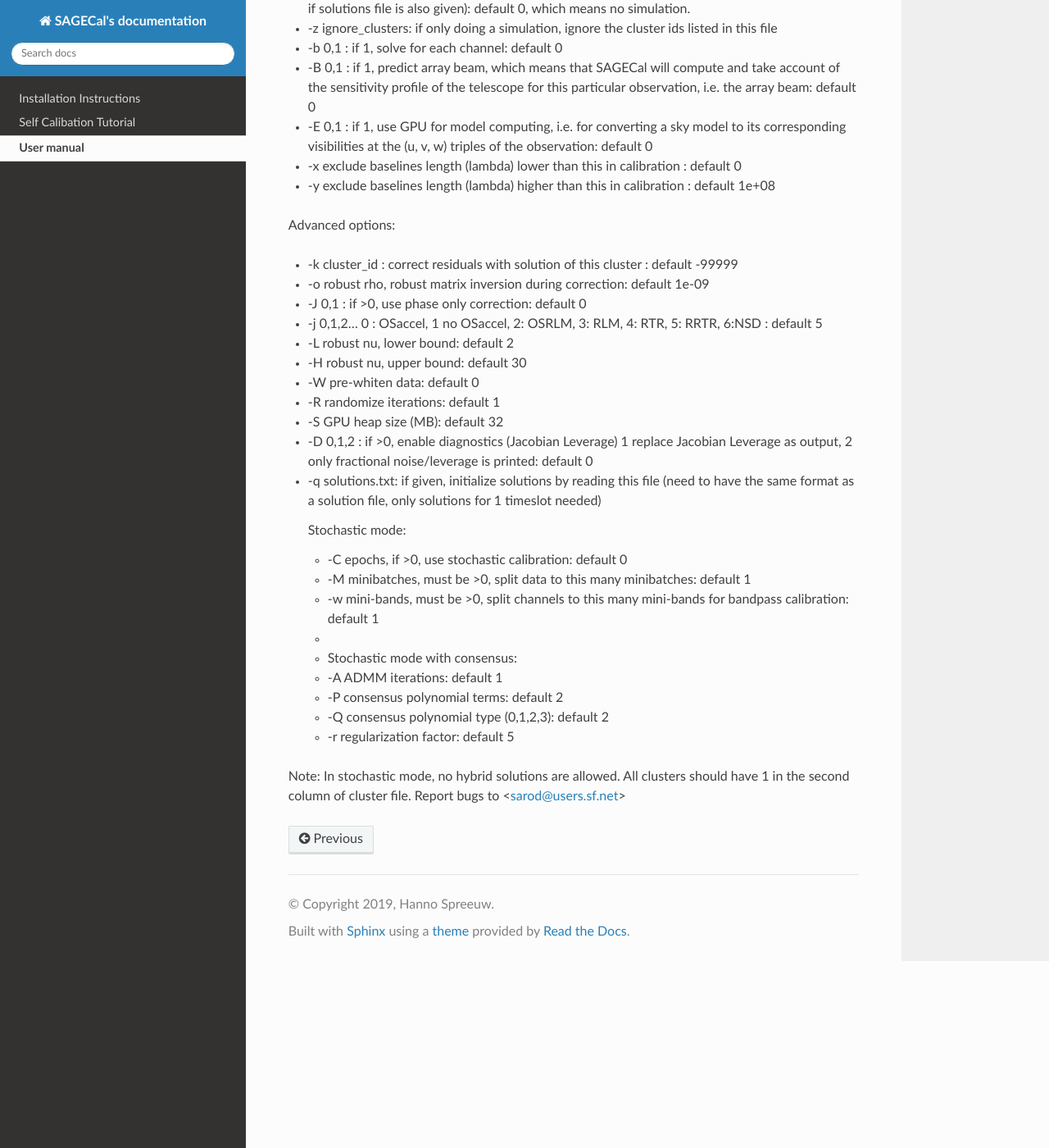
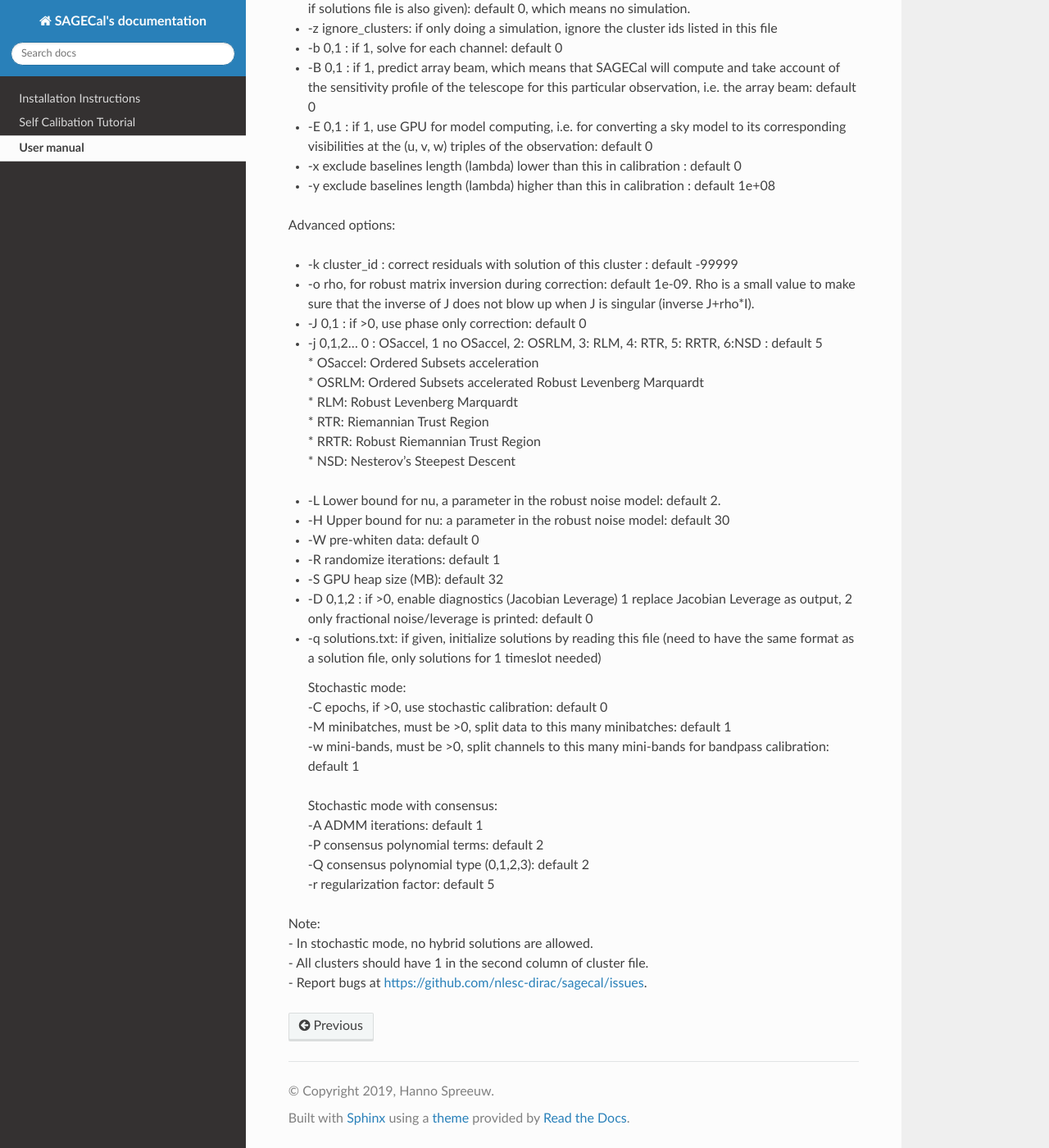
Before and after one commit to nlesc-dirac/sagecal, a Sphinx documentation site: the page built from Docs/source/user_manual.rst, in a window 1280 px wide and 1400 px high, scrolled down 809 px. Shown: the whole window at 82% size. Built offline with Sphinx 7.4.7 and the Read the Docs theme 2.0.0, drawn with Linux system fonts in a browser that asks for light colours.

Commit message:
All sagecal options from sagecal_gpu -h got a more wordy explanation, where we felt this was needed, except for the -W and -R options, so these are still pending. I also feel that the stochastic mode of sagecal could use a separate tutorial, so separate from the present selfcal tutorial.

```diff
--- a/Docs/source/user_manual.rst
+++ b/Docs/source/user_manual.rst
@@ -36,32 +36,39 @@ sagecal -d MS -s sky.txt -c cluster.txt -C epochs -M minibatches
 Advanced options:
 
 - -k cluster_id : correct residuals with solution of this cluster : default -99999
-- -o robust rho, robust matrix inversion during correction: default 1e-09
+- -o rho, for robust matrix inversion during correction: default 1e-09. Rho is a small value to make sure that the inverse of J does not blow up when J is singular (inverse J+rho*I).
 - -J 0,1 : if >0, use phase only correction: default 0
-- -j 0,1,2... 0 : OSaccel, 1 no OSaccel, 2: OSRLM, 3: RLM, 4: RTR, 5: RRTR, 6:NSD : default 5
-- -L robust nu, lower bound: default 2
-- -H robust nu, upper bound: default 30
+- | -j 0,1,2... 0 : OSaccel, 1 no OSaccel, 2: OSRLM, 3: RLM, 4: RTR, 5: RRTR, 6:NSD : default 5
+  | * OSaccel: Ordered Subsets acceleration
+  | * OSRLM: Ordered Subsets accelerated Robust Levenberg Marquardt
+  | * RLM: Robust Levenberg Marquardt
+  | * RTR: Riemannian Trust Region
+  | * RRTR: Robust Riemannian Trust Region
+  | * NSD: Nesterov's Steepest Descent
+
+- -L Lower bound for nu, a parameter in the robust noise model: default 2.
+- -H Upper bound for nu: a parameter in the robust noise model: default 30
 - -W pre-whiten data: default 0
 - -R randomize iterations: default 1
 - -S GPU heap size (MB): default 32
 - -D 0,1,2 : if >0, enable diagnostics (Jacobian Leverage) 1 replace Jacobian Leverage as output, 2 only fractional noise/leverage is printed: default 0
 - -q solutions.txt: if given, initialize solutions by reading this file (need to have the same format as a solution file, only solutions for 1 timeslot needed)
 
-  Stochastic mode:
+  | Stochastic mode:
+  | -C epochs, if >0, use stochastic calibration: default 0
+  | -M minibatches, must be >0, split data to this many minibatches: default 1
+  | -w mini-bands, must be >0, split channels to this many mini-bands for bandpass calibration: default 1
+  |
+  | Stochastic mode with consensus:
+  | -A ADMM iterations: default 1
+  | -P consensus polynomial terms: default 2
+  | -Q consensus polynomial type (0,1,2,3): default 2
+  | -r regularization factor: default 5
 
-  - -C epochs, if >0, use stochastic calibration: default 0
-  - -M minibatches, must be >0, split data to this many minibatches: default 1
-  - -w mini-bands, must be >0, split channels to this many mini-bands for bandpass calibration: default 1
-  -
-  - Stochastic mode with consensus:
-  - -A ADMM iterations: default 1
-  - -P consensus polynomial terms: default 2
-  - -Q consensus polynomial type (0,1,2,3): default 2
-  - -r regularization factor: default 5
-
-Note: In stochastic mode, no hybrid solutions are allowed.
-All clusters should have 1 in the second column of cluster file.
-Report bugs to <sarod@users.sf.net>
+| Note:
+| - In stochastic mode, no hybrid solutions are allowed.
+| - All clusters should have 1 in the second column of cluster file.
+| - Report bugs at https://github.com/nlesc-dirac/sagecal/issues.
 
 .. _`Measurement Set`: https://casa.nrao.edu/casadocs/casa-5.1.0/reference-material/measurement-set
 .. _`Wikipedia page on LBFGS`: https://en.wikipedia.org/wiki/Limited-memory_BFGS
```
